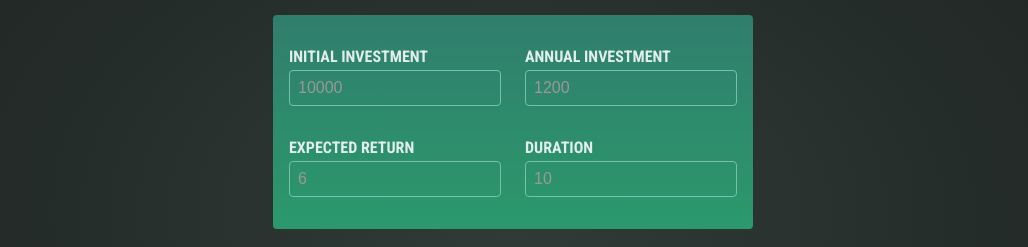
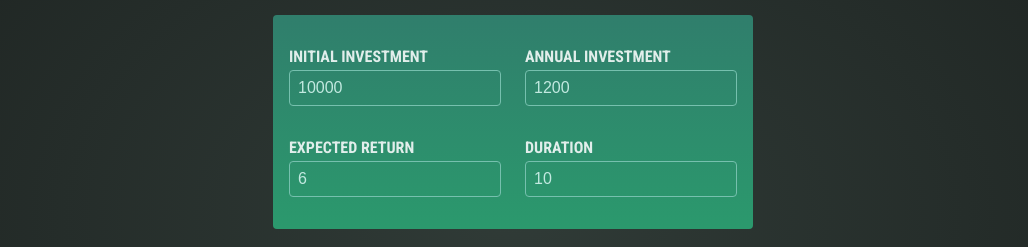
Before and after one commit to Nadia982/investment-calculator, a React (Vite) app: page / in a window 1280 px wide. Shown: the part 211-458 px from the top of the page, without its empty margins (127-1155 px from the left). Built offline with nearby package versions, Linux system fonts and the light colour scheme.

Commit message:
updated UserInput component to handle user inputting data (by two-way binding)

```diff
--- a/src/components/UserInput.jsx
+++ b/src/components/UserInput.jsx
@@ -1,27 +1,67 @@
-import React from "react";
+import { useState } from "react";
 
 const UserInput = () => {
+  const [userInput, setUserInput] = useState({
+    initialInvestment: 10000,
+    annualInvestment: 1200,
+    expectedProfit: 6,
+    duration: 10,
+  });
+
+  function handleChange(inputIdentifier, newValue) {
+    setUserInput((prevUserInput) => {
+      return {
+        ...prevUserInput,
+        [inputIdentifier]: newValue,
+      };
+    });
+  }
+
   return (
     <section id="user-input">
       <div className="input-group">
         <p>
           <label htmlFor="initial-investment">Initial investment</label>
-          <input id="initial-investment" type="number" required placeholder="10000" />
+          <input
+            id="initial-investment"
+            type="number"
+            required
+            value={userInput.initialInvestment}
+            onChange={(e) => handleChange("initialInvestment", e.target.value)}
+          />
         </p>
         <p>
           <label htmlFor="annual-investment">Annual investment</label>
-          <input id="annual-investment" type="number" required placeholder="1200" />
+          <input
+            id="annual-investment"
+            type="number"
+            required
+            value={userInput.annualInvestment}
+            onChange={(e) => handleChange("annualInvestment", e.target.value)}
+          />
         </p>
       </div>
 
       <div className="input-group">
         <p>
-          <label htmlFor="initial-investment">Expected return</label>
-          <input id="initial-investment" type="number" required placeholder="6" />
+          <label htmlFor="expected-profit">Expected return</label>
+          <input
+            id="expected-profit"
+            type="number"
+            required
+            value={userInput.expectedProfit}
+            onChange={(e) => handleChange("expectedProfit", e.target.value)}
+          />
         </p>
         <p>
           <label htmlFor="duration">Duration</label>
-          <input id="duration" type="number" required placeholder="10" />
+          <input
+            id="duration"
+            type="number"
+            required
+            value={userInput.duration}
+            onChange={(e) => handleChange("duration", e.target.value)}
+          />
         </p>
       </div>
     </section>
```
